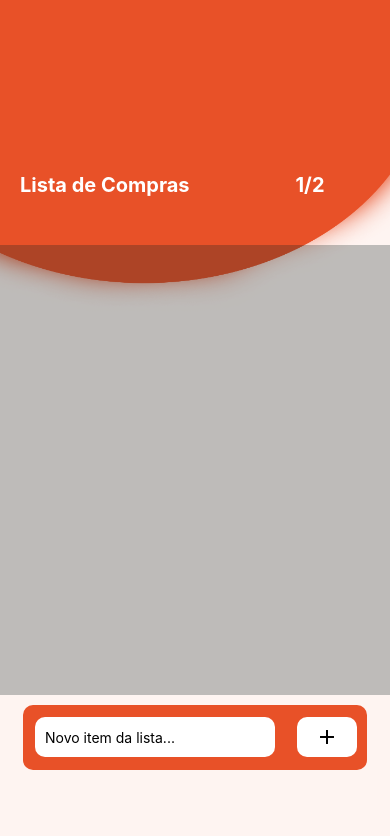
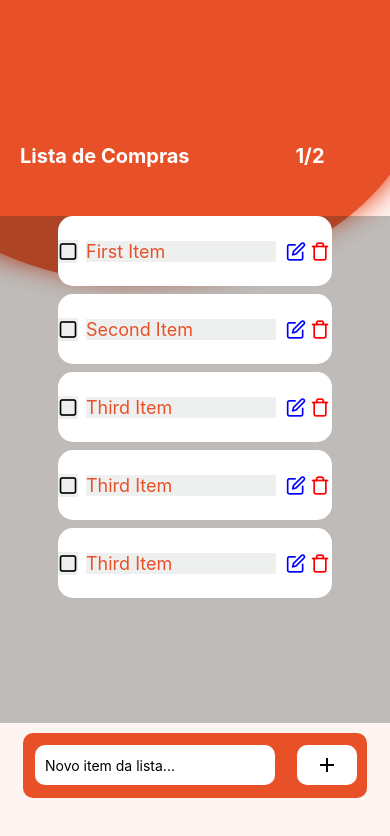
Before and after one commit to niltonc/weblist, a React Native app: screen / in a window 390 px wide. Shown: the top 836 px of the page. Built offline with nearby package versions, Linux system fonts and the light colour scheme.

Commit message:
new update: layout finish

```diff
--- a/src/components/item/index.js
+++ /dev/null
@@ -1,68 +0,0 @@
-import React from 'react'
-import { View, Text, StyleSheet, TouchableOpacity, Dimensions } from 'react-native'
-import { Icon } from 'native-base'
-
-const { width } = Dimensions.get('window')
-
-const Item = ({ inCompleteTodo, completeTodo, textValue, id, deleteTodo, isCompleted }) => {
-	toggleItem = () => {
-		if (isCompleted) {
-			inCompleteTodo(id)
-		} else {
-			completeTodo(id)
-		}
-	}
-
-	return (
-		<View style={styles.container}>
-			<View style={styles.rowContainer}>
-				<TouchableOpacity onPress={this.toggleItem}>
-					<Icon
-						name={isCompleted ? 'checkmark-circle' : 'radio-button-off'}
-						style={{ paddingLeft: 10, color: '#7A7AF6' }}
-					/>
-				</TouchableOpacity>
-
-				<Text
-					style={[
-						styles.text,
-						{
-							opacity: isCompleted ? 0.5 : 1.0,
-							textDecorationLine: isCompleted ? 'line-through' : 'none',
-							color: isCompleted ? '#7A7AF6' : '#4F50DC'
-						}
-					]}
-				>
-					{textValue}
-				</Text>
-			</View>
-			<TouchableOpacity onPressOut={() => deleteTodo(id)}>
-				<Icon name='md-trash' style={{ color: '#ABADF9', paddingRight: 10 }} />
-			</TouchableOpacity>
-		</View>
-	)
-}
-
-const styles = StyleSheet.create({
-	container: {
-		borderBottomColor: '#5859f2',
-		borderBottomWidth: StyleSheet.hairlineWidth,
-		flexDirection: 'row',
-		alignItems: 'center',
-		justifyContent: 'space-between'
-	},
-	text: {
-		color: '#4F50DC',
-		fontSize: 18,
-		marginVertical: 20,
-		paddingLeft: 10
-	},
-
-	rowContainer: {
-		flexDirection: 'row',
-		width: width / 2,
-		alignItems: 'center'
-	}
-})
-
-export default Item
--- a/src/screens/home/index.js
+++ b/src/screens/home/index.js
@@ -1,11 +1,88 @@
 import React from 'react';
-import { Text, View, TextInput, TouchableOpacity, ImageBackground, StyleSheet } from 'react-native';
-import { MaterialCommunityIcons } from '@expo/vector-icons';
-import Item from '../../components/item/index';
+import { Text, View, TextInput, TouchableOpacity, ImageBackground, StyleSheet, ScrollView, FlatList, AsyncStorage } from 'react-native';
+import { MaterialCommunityIcons, Feather  } from '@expo/vector-icons';
+
+
+import itemList from '../../components/item/index';
+
+const DATA = [
+    {
+      id: 'bd7acbea-c1b1-46c2-aed5-3ad53abb28ba',
+      title: 'First Item',
+    },
+    {
+      id: '3ac68afc-c605-48d3-a4f8-fbd91aa97f63',
+      title: 'Second Item',
+    },
+    {
+      id: '58694a0f-3da1-471f-bd96-145571e29d72',
+      title: 'Third Item',
+    },
+    {
+        id: '58694a0f-3da1-471f-bd96-145571e29d72',
+        title: 'Third Item',
+      },
+      {
+        id: '58694a0f-3da1-471f-bd96-145571e29d72',
+        title: 'Third Item',
+      },
+
+  ];
+
+  const Item = ({ title }) => (
+    <View style={{
+        flexDirection: 'row',
+     alignItems: 'center',
+    justifyContent:'center',
+    backgroundColor:'#FFFFFF',
+    borderRadius:15,
+    width: '100%',
+    marginBottom: 8,
+    height: 70
+    }}>
+
+        <TouchableOpacity onPress={() => selectItem()}
+        style={{backgroundColor:'#1221'}}
+        >
+        <Feather name="square" size={20} color="black" />
+				</TouchableOpacity>
+
+                <Text style={[styles.textItem
+                ]}>
+                {title}
+                </Text>
+
+                <TouchableOpacity onPressOut={() => editItem()} style={{margin:2}}>
+				<Feather name="edit" size={20} color="blue" />
+			</TouchableOpacity>
+
+            <TouchableOpacity onPressOut={() => deleteItem() } style={{margin:2}}>
+            <Feather name="trash" size={20} color="red" />
+			</TouchableOpacity>
+
+    </View>
+  );
+
+  const selectItem = () => {
+      console.log('item selecionado')
+  }
+
+  const deleteItem = () => {
+    console.log('item Deletado')
+}
+
+const editItem = () => {
+    console.log('item Deletado')
+}
+
 
 export default function Home({ navigation }) {
+
+    const renderItem = ({ item }) => (
+        <Item title={item.title} />
+      );
+
     return (
-
         <View style={styles.container}>
 
             <ImageBackground source={require('../../../assets/background.png')}
@@ -14,31 +91,30 @@ export default function Home({ navigation }) {
                 <View style={styles.titleContainer}>
 
                     <View style={styles.title}>
-                        <Text style={{ fontSize: 20, fontWeight: 'bold', color: '#FFFFFF' }}>Lista de Compras</Text>
+                        <Text style={styles.textTitle}>Lista de Compras</Text>
                     </View>
 
                     <View style={styles.itemCounter}>
-                        <Text style={{ fontSize: 20, fontWeight: 'bold', color: '#FFFFFF' }}>1/2</Text>
+                        <Text style={styles.textTitle}>1/2</Text>
                     </View>
                 </View>
 
                {/* FLATLIST */}
                 <View style={styles.flatlistContainer}>
+                <ScrollView>
 
-                   {/* <Item
-								//isCompleted={row.item.isCompleted}
-								//textValue={row.item.textValue}
-								//id={row.item.id}
-								deleteTodo={this.deleteTodo}
-								completeTodo={this.completeTodo}
-								inCompleteTodo={this.inCompleteTodo}
-							/> */}
+                <FlatList
+        data={DATA}
+        renderItem={renderItem}
+        keyExtractor={item => item.id}
+      />
+
+                </ScrollView>
                 </View>
 
                 {/* ADICIONA O ITEM A LISTA  */}
 
-
-                <View style={styles.insertItemContainer}>
+               <View style={styles.insertItemContainer}>
 
                     {/* view text input */}
                     <View style={styles.textInputContainer}>
@@ -85,6 +161,11 @@ const styles = StyleSheet.create({
         backgroundColor: 'transparent',
         width: 240
     },
+    textTitle:{
+        fontSize: 20,
+        fontWeight: 'bold',
+        color: '#FFFFFF'
+    },
     itemCounter:{
         alignSelf: 'center',
         justifyContent: 'center',
@@ -95,8 +176,9 @@ const styles = StyleSheet.create({
     flatlistContainer:{
         backgroundColor: '#1224',
         width: '100%',
-        height: 450,
+        height: '60%',
         alignItems: 'center',
+        justifyContent:'space-between',
         margin:10
     },
     insertItemContainer:{
@@ -134,5 +216,13 @@ const styles = StyleSheet.create({
         alignItems: 'center',
         justifyContent: 'center',
         borderRadius: 10,
-    }
+    },
+    textItem:{
+        color: '#e85128',
+		fontSize: 18,
+        backgroundColor:'#1221',
+        width: 190,
+        justifyContent:'center',
+        margin: 8
+    },
 })
```
